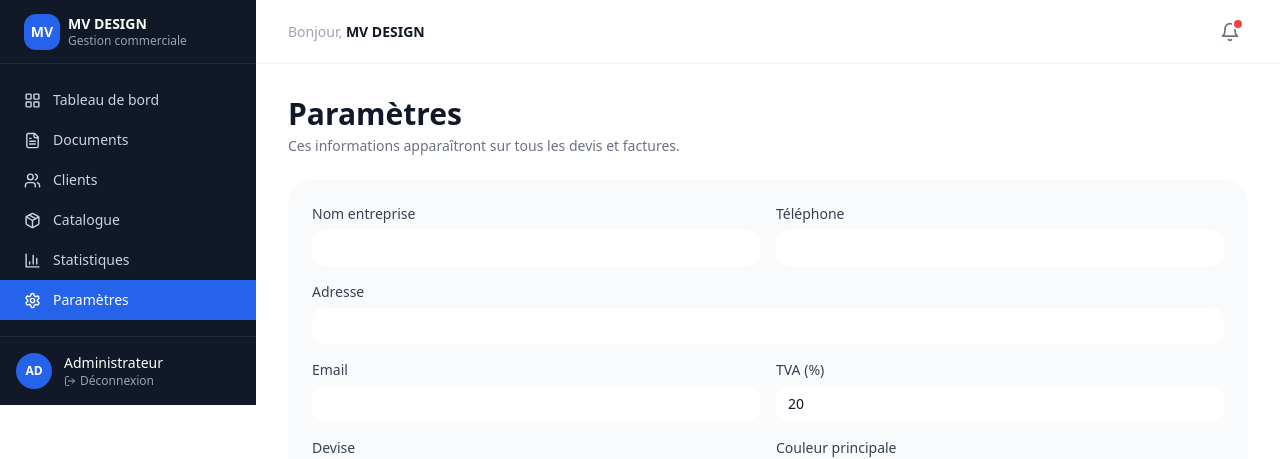
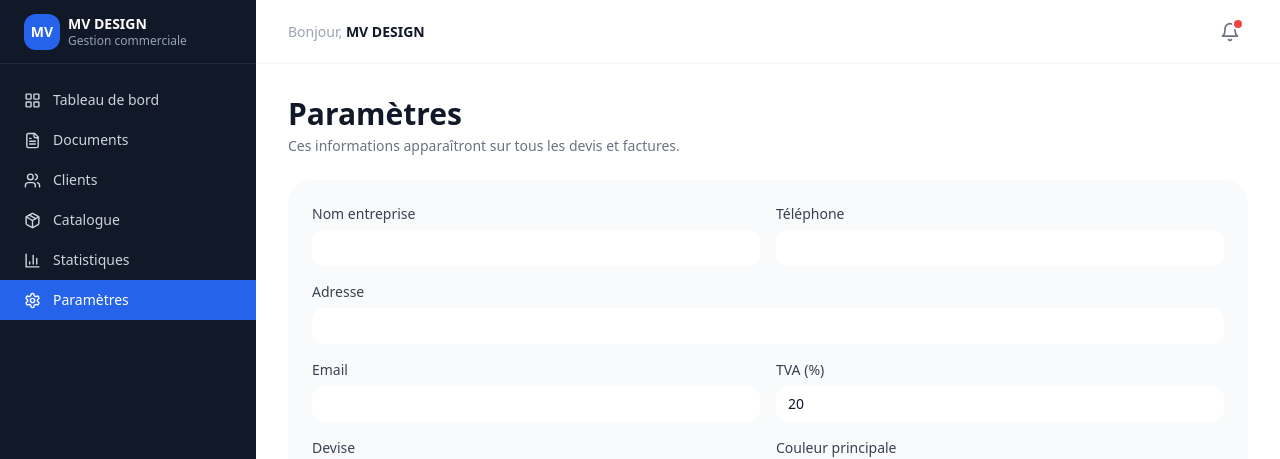
Before and after one commit to rakotoarimananamihajaniaina-eng/mv-design, a Next.js app: page /parametres in a window 1280 px wide. Shown: the top 459 px of the page. Built offline with nearby package versions, Linux system fonts and the light colour scheme; no server answers; the database is empty.

Commit message:
Update app-shell.tsx

```diff
--- a/app/app-shell.tsx
+++ b/app/app-shell.tsx
@@ -24,7 +24,7 @@ export default function AppShell({ children }: { children: React.ReactNode }) {
         <div className="fixed inset-0 bg-black bg-opacity-40 z-30 md:hidden" onClick={() => setMobileOpen(false)} />
       )}
 
-      <aside className={`fixed md:static z-40 top-0 left-0 h-full w-64 bg-gray-900 text-slate-200 flex flex-col transition-transform duration-200 ${mobileOpen ? 'translate-x-0' : '-translate-x-full'} md:translate-x-0`}>
+      <aside className={`fixed md:static z-40 top-0 left-0 min-h-screen w-64 bg-gray-900 text-slate-200 flex flex-col transition-transform duration-200 ${mobileOpen ? 'translate-x-0' : '-translate-x-full'} md:translate-x-0`}>
         <div className="flex items-center gap-2 px-6 h-16 border-b border-gray-800">
           <div className="w-9 h-9 rounded-xl bg-blue-600 flex items-center justify-center font-bold text-white text-sm">MV</div>
           <div>
```
